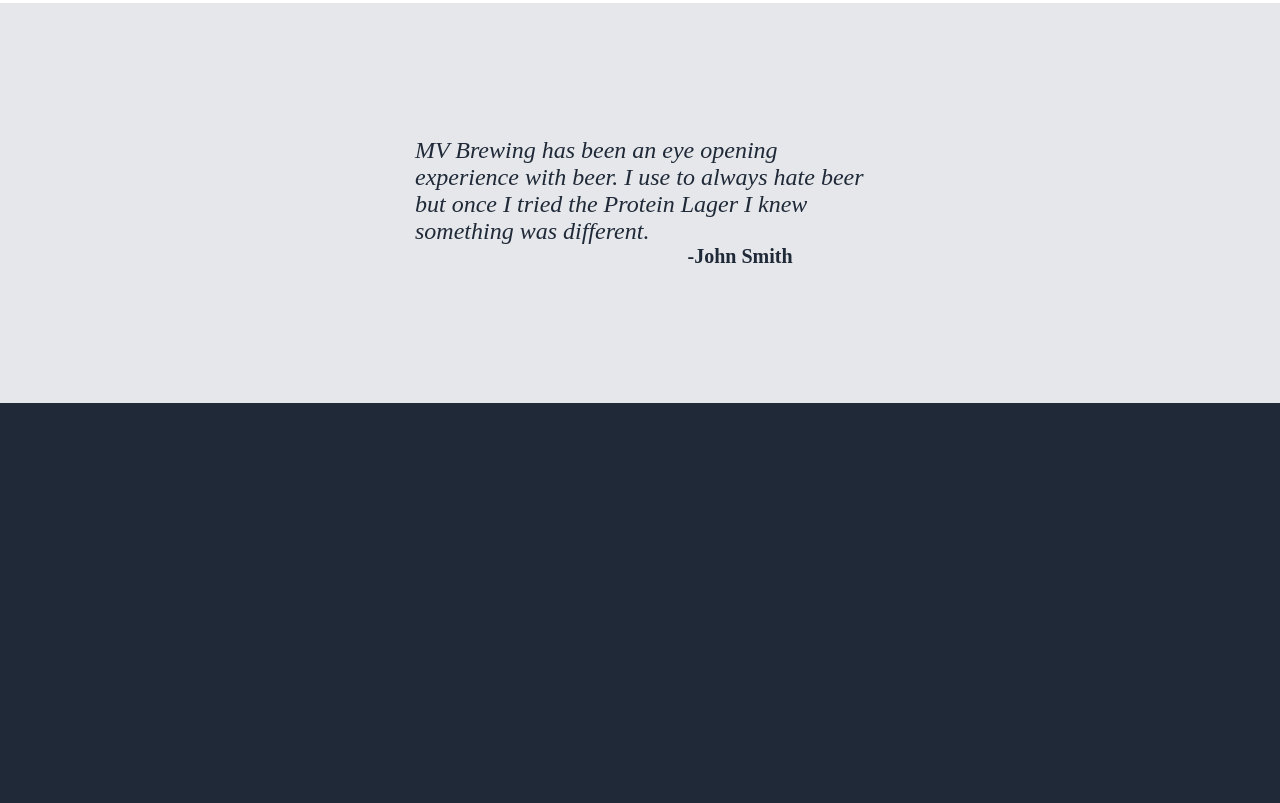
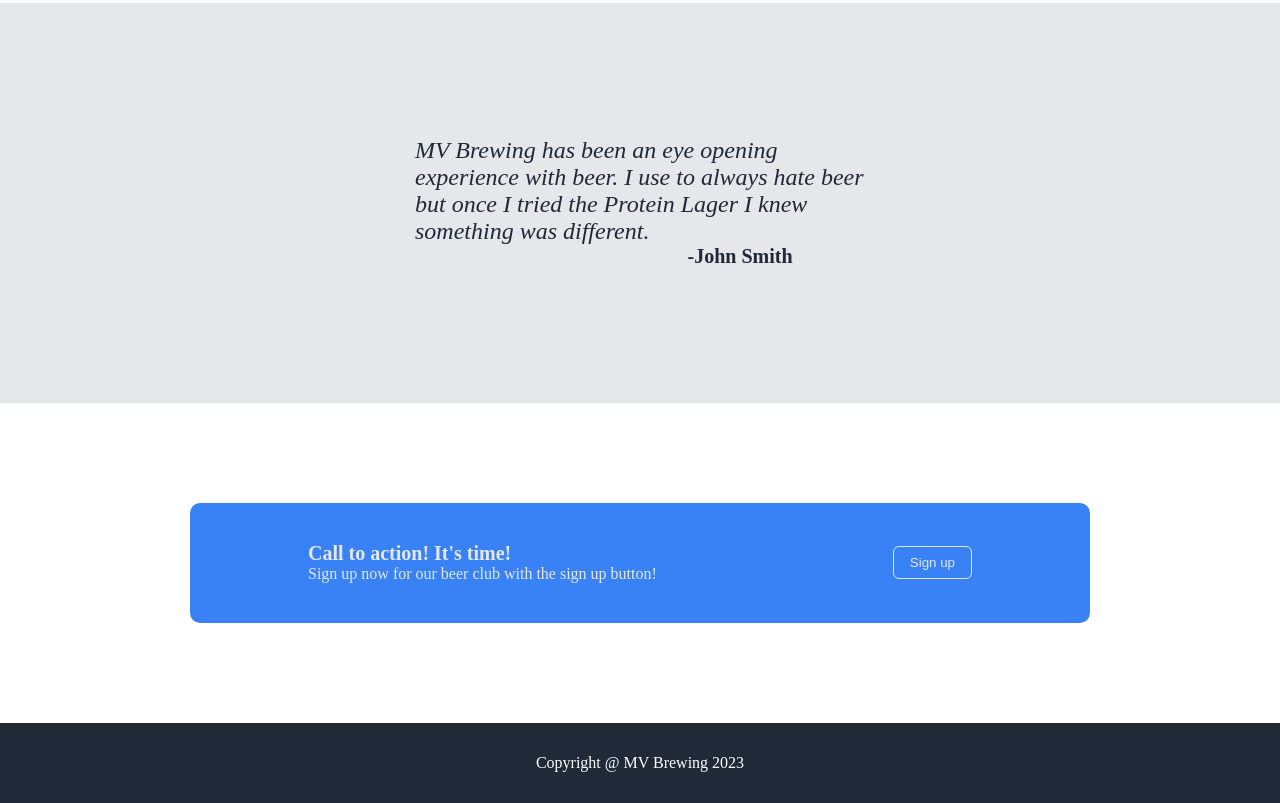
Before and after one commit to jdknittle/Landing-Page, a plain HTML site: page index.html in a window 1280 px wide. Shown: the part 1205-2008 px from the top of the page. Before the commit the page ends 1608 px from the top, so only its background shows below. Drawn offline with Linux system fonts and the light colour scheme.

Commit message:
Added Call to Action, Footer, Finished Project

```diff
--- a/index.html
+++ b/index.html
@@ -69,8 +69,20 @@
         <p>-John Smith</p>
       </div>
     </section>
-    <section></section>
+    <section class="action-wrapper">
+      <div class="action-container">
+        <div class="signup-section">
+          <div class="call-text">
+            <p class="bold-call">Call to action! It's time!</p>
+            <p>Sign up now for our beer club with the sign up button!</p>
+          </div>
+          <button>Sign up</button>
+        </div>
+      </div>
+    </section>
 
-    <footer></footer>
+    <footer>
+      <p>Copyright @ MV Brewing 2023</p>
+    </footer>
   </body>
 </html>
--- a/styles.css
+++ b/styles.css
@@ -2,6 +2,16 @@
     margin: 0;
     padding: 0;
     background-color: #1F2937;
+}
+
+.header {
+    display: flex;
+    justify-content: space-between;
+    align-items: center;
+    background-color: #1F2937;
+    color: white;
+    padding: 12px;
+    margin-bottom: 64px;
 }
 
 .hero-container{
@@ -69,6 +79,7 @@
     align-items: center;
     gap: 32px;
 
+
 }
 
 .beer {
@@ -118,6 +129,59 @@
 
 }
 
+.action-wrapper {
+    background-color: white;
+    width: 100%;
+    height: 40vh;
+}
+
+.action-container {
+
+    max-width: 900px;
+    height: 40vh;
+    margin: 0 auto;
+    display: flex;
+    justify-content: center;
+    align-items: center;
+}
+
+.signup-section {
+    background-color: #3882F6;
+    width: 900px;
+    height: 15vh;
+    border-radius: 10px;
+    color: #e5e7eb;
+    display: flex;
+    justify-content: space-around;
+    align-items: center;
+}
+
+.bold-call {
+    font-weight: bold;
+    font-size: 20px;
+}
+
+.signup-section button{
+    padding: 8px 16px;
+    border-radius: 6px;
+    border: 1px solid #e5e7eb;
+    background-color: #3882F6;
+    color: #e5e7eb;
+}
+
+.signup-section p {
+    margin: 0;
+}
+
+footer {
+    display: flex;
+    justify-content: center;
+    align-items: center;
+    background-color: #1F2937;
+    color: white;
+    height: 10vh;
+}
+
 ul {
    list-style-type: none;
    margin: 0;
@@ -125,13 +189,3 @@
    display: flex;
    gap: 16px;
 }
-
-.header {
-    display: flex;
-    justify-content: space-between;
-    align-items: center;
-    background-color: #1F2937;
-    color: white;
-    padding: 12px;
-    margin-bottom: 64px;
-}
```
